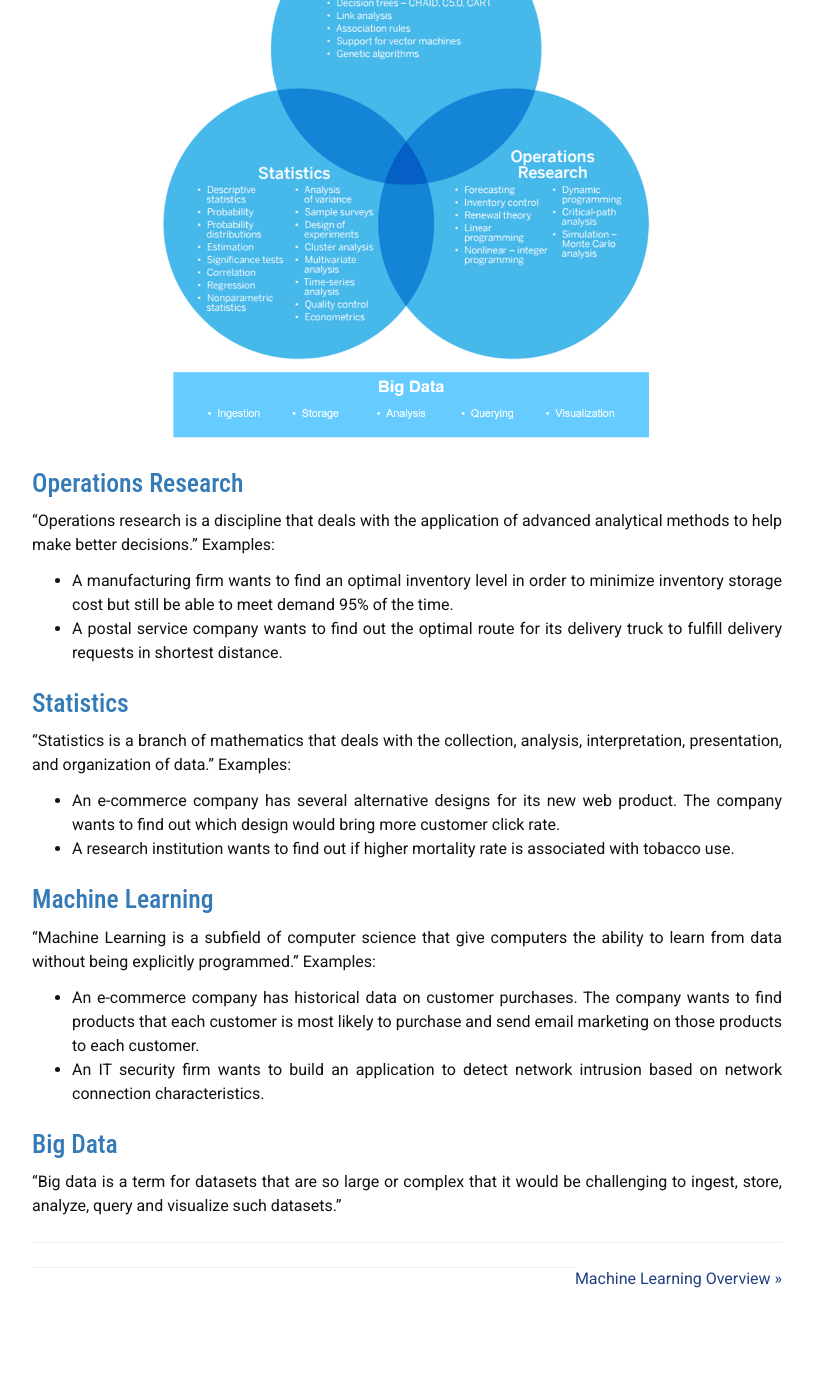
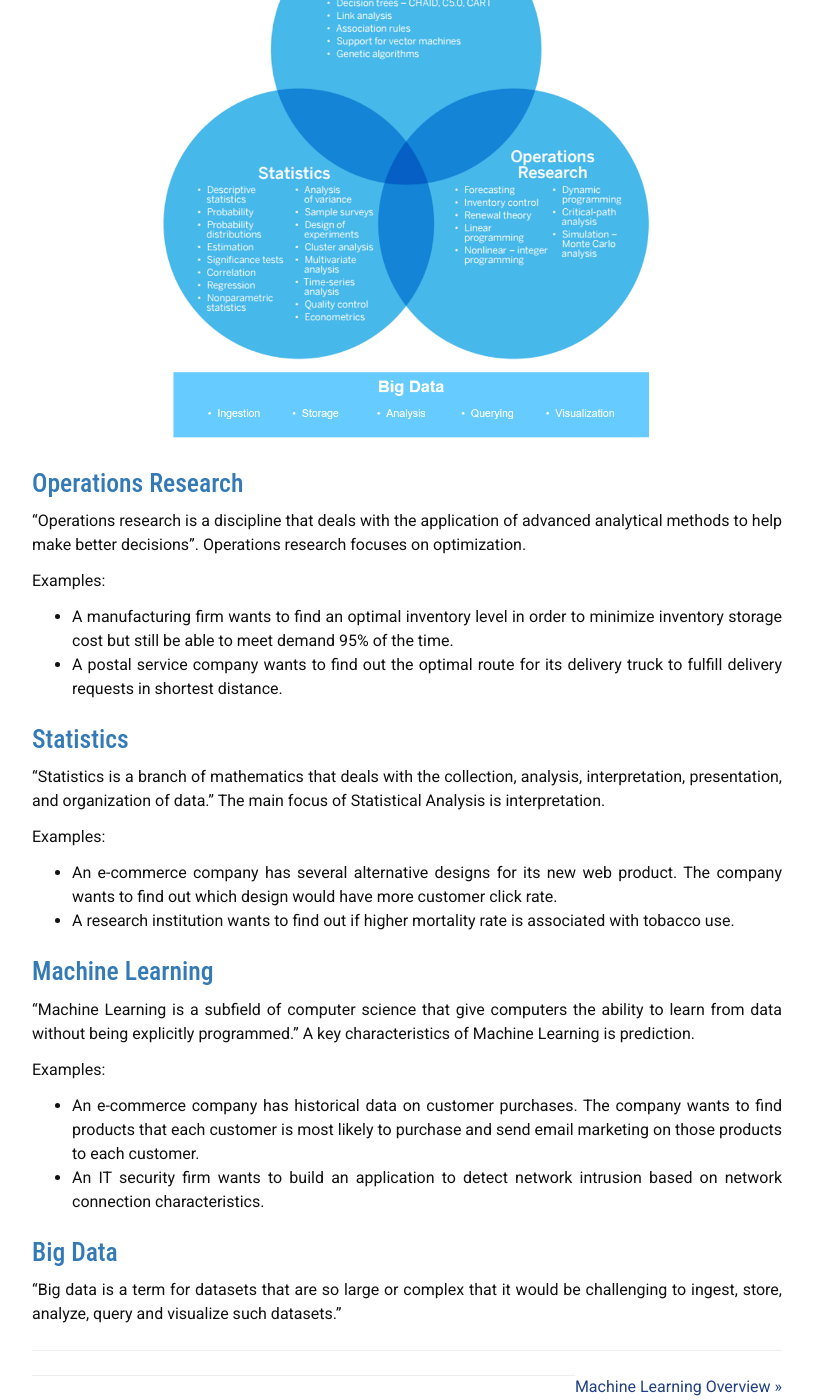
Before and after one commit to liambll/blog-archive, a Jekyll site: the page built from _posts/2017-06-03-introduction.markdown, in a window 1280 px wide and 1400 px high, scrolled down 463 px. Shown: the whole window, without its empty margins (233-1046 px from the left). Built offline with Jekyll 4.4.1, drawn with Linux system fonts in a browser that asks for light colours; nearby versions of some CDN libraries; comment, search, counter and statistics services are not loaded; before the commit the page ends 1755 px from its top, so only the background shows below that.

Commit message:
Update 2017-06-03-introduction.markdown

```diff
--- a/_posts/2017-06-03-introduction.markdown
+++ b/_posts/2017-06-03-introduction.markdown
@@ -20,19 +20,22 @@ Data analytics techniques generally fall in to one of three non mutually exclusi
 </div>
 
 ## [Operations Research](/blog/overview-operations-research/)
-"Operations research is a discipline that deals with the application of advanced analytical methods to help make better decisions."
+"Operations research is a discipline that deals with the application of advanced analytical methods to help make better decisions". Operations research focuses on optimization.
+
 Examples:
 * A manufacturing firm wants to find an optimal inventory level in order to minimize inventory storage cost but still be able to meet demand 95% of the time.
 * A postal service company wants to find out the optimal route for its delivery truck to fulfill delivery requests in shortest distance.
 
 ## [Statistics](/blog//overview-statistics/)
-"Statistics is a branch of mathematics that deals with the collection, analysis, interpretation, presentation, and organization of data."
+"Statistics is a branch of mathematics that deals with the collection, analysis, interpretation, presentation, and organization of data." The main focus of Statistical Analysis is interpretation.
+
 Examples:
-* An e-commerce company has several alternative designs for its new web product. The company wants to find out which design would bring more customer click rate.
+* An e-commerce company has several alternative designs for its new web product. The company wants to find out which design would have more customer click rate.
 * A research institution wants to find out if higher mortality rate is associated with tobacco use.
 
 ## [Machine Learning](/blog/overview-machine-learning/)
-"Machine Learning is a subfield of computer science that give computers the ability to learn from data without being explicitly programmed."
+"Machine Learning is a subfield of computer science that give computers the ability to learn from data without being explicitly programmed." A key characteristics of Machine Learning is prediction.
+
 Examples:
 * An e-commerce company has historical data on customer purchases. The company wants to find products that each customer is most likely to purchase and send email marketing on those products to each customer.
 * An IT security firm wants to build an application to detect network intrusion based on network connection characteristics.
```
